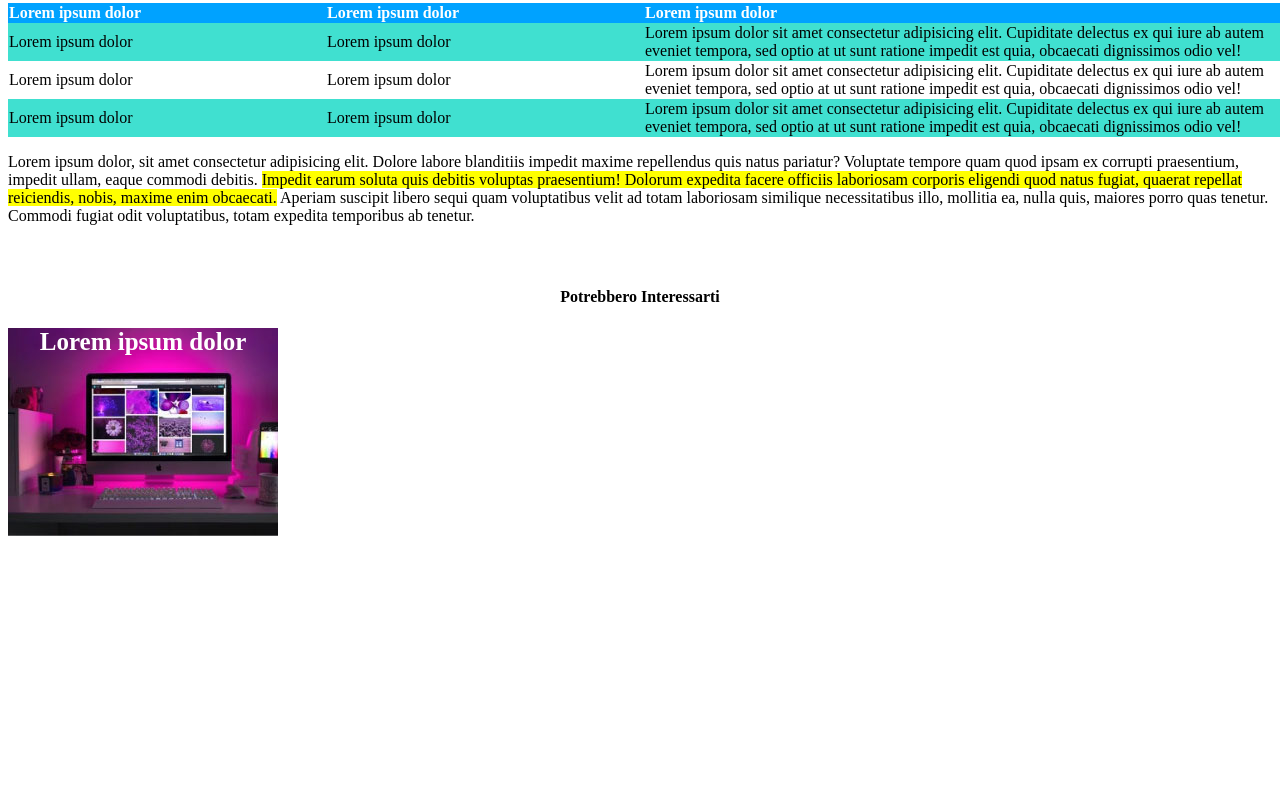
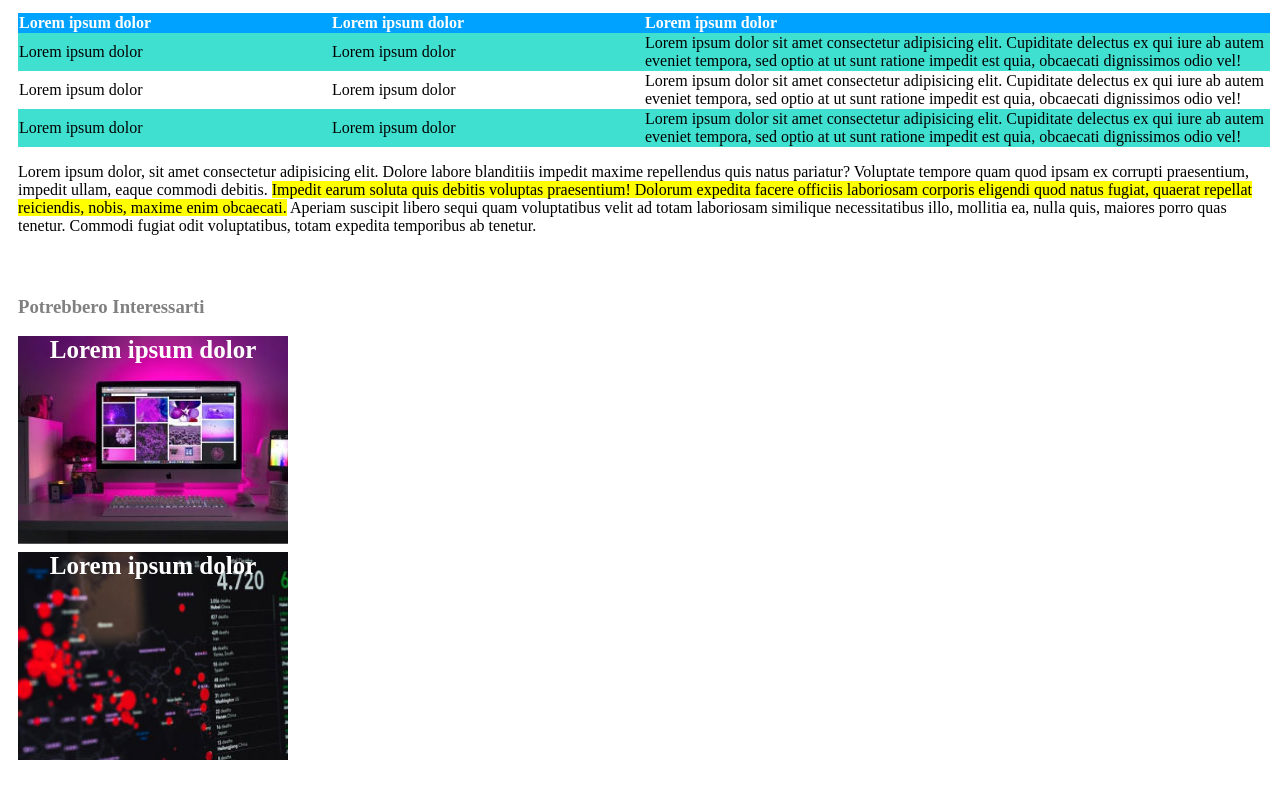
Before and after one commit to alelui/html-css-booleaner, a plain HTML site: page index.html in a window 1280 px wide. Shown: the part 943-1729 px from the top of the page. Before the commit the page ends 1487 px from the top, so only its background shows below. Drawn offline with Linux system fonts and the light colour scheme.

Commit message:
footer end

```diff
--- a/index.html
+++ b/index.html
@@ -81,10 +81,14 @@
 
         <br>
 
-        <h4>Potrebbero Interessarti</h4>
-        <div>
+        <h3>Potrebbero Interessarti</h3>
+
+        <div class="img-footer uno">
             <span><strong>Lorem ipsum dolor</strong></span>
+        </div>
 
+        <div class="img-footer due">
+            <span><strong>Lorem ipsum dolor</strong></span>
         </div>
 
 
--- a/style.css
+++ b/style.css
@@ -38,6 +38,10 @@ h1{
 
 /* main */
 
+main, footer{
+    margin: 10px;
+}
+
 .Tim-s-img{
     padding-left: 8px;
 }
@@ -75,13 +79,25 @@ tbody .colorata {
 
 footer{
     padding: 8px;
+}
+footer .img-footer{
+    width: 270px;
+    height: 208px;
+    margin-bottom:  8px;
+    background-size: cover;
     text-align: center;
 }
-footer > div{
-    width: 270px;
-    height: 208px;
+
+.uno{
     background-image: url('img/monitor.jpg');
-    background-size: cover;
+}
+
+.due{
+    background-image: url('img/graph.jpg');
+}
+
+footer > h3 {
+    color:gray;
 }
 
 footer > div > span{
```
